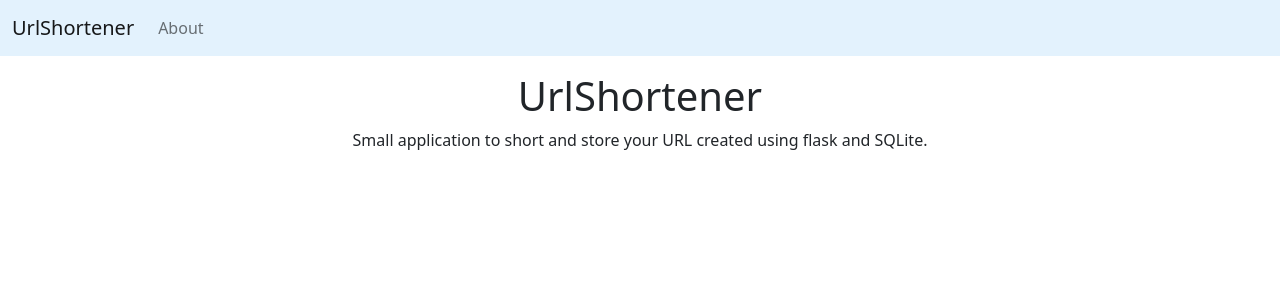
After one commit to emp7yhead/url-shortener, a Flask app: template app/templates/about.html in a window 1280 px wide. The commit adds this page. Shown: the top 300 px of the page. Run offline with Flask 2, Linux system fonts and the light colour scheme; the template is opened without the code that fills it, so the values that code supplies are empty.

Commit message:
Update: move app to /app folder

```diff
--- a/app.py
+++ b/app/app.py
@@ -87,3 +87,17 @@ def url_redirect(id):  # noqa: WPS125
         return redirect(original_url)
     flash('Invalid URL')
     return redirect(url_for('index'))
+
+
+@app.route('/about')
+def about():
+    """Render about page.
+
+    Returns:
+        str.
+    """
+    return render_template('about.html')
+
+
+if __name__ == '__main__':
+    app.run()
--- /dev/null
+++ b/app/templates/about.html
@@ -0,0 +1,6 @@
+{% extends 'base.html' %}
+
+{% block content %}
+    <h1 class="text-center mt-3">{% block title %} UrlShortener {% endblock %}</h1>
+    <p class="text-center"> Small application to short and store your URL created using flask and SQLite.</p>
+{% endblock %}
--- a/templates/base.html
+++ b/app/templates/base.html
@@ -19,7 +19,7 @@
           </button>
           <div class="collapse navbar-collapse" id="navbarToggleExternalContent">
             <div class="navbar-nav">
-              <a class="nav-link" href="#">About</a>
+              <a class="nav-link" href="/about">About</a>
             </div>
           </div>
         </div>
--- a/templates/index.html
+++ b/app/templates/index.html
@@ -1,7 +1,7 @@
 {% extends 'base.html' %}
 
 {% block content %}
-    <h1 class="text-center mt-3">{% block title %} Welcome to UrlShortener {% endblock %}</h1>
+    <h1 class="text-center mt-3">{% block title %} UrlShortener {% endblock %}</h1>
     <form method="post">
     <div class="form-group mb-3">
         <label for="url" class="form-label">Enter your URL here:</label>
```
